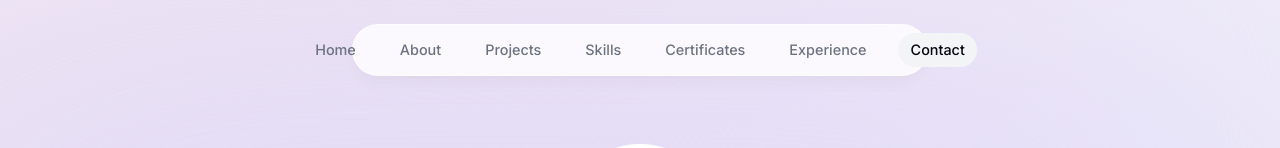
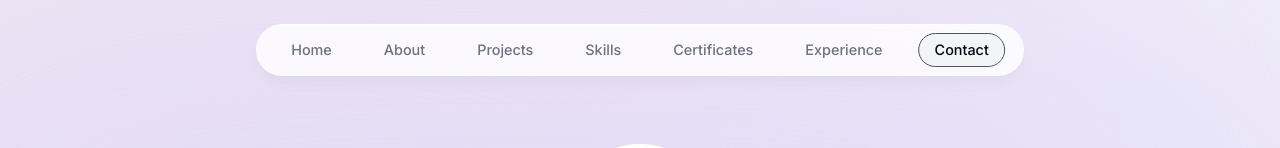
Before and after one commit to amol1629/amol-portfolio-website, a Next.js app: page / in a window 1280 px wide. Shown: the top 148 px of the page. Built offline with nearby package versions, Linux system fonts and the light colour scheme; no server answers.

Commit message:
minor changes

```diff
--- a/components/contact.tsx
+++ b/components/contact.tsx
@@ -34,7 +34,7 @@ export default function Contact() {
 			<p className="text-gray-700 -mt-6 dark:text-white/80">
 				Please contact me directly at{" "}
 				<a className="underline" href="mailto:example@gmail.com">
-          example@gmail.com
+					amol1629rathod@gmail.com
 				</a>{" "}
 				or through this form.
 			</p>
@@ -67,7 +67,9 @@ export default function Contact() {
 					required
 					maxLength={5000}
 				/>
+				<div className="mx-auto">
 					<SubmitBtn />
+				</div>
 			</form>
 		</motion.section>
   );
--- a/components/experience.tsx
+++ b/components/experience.tsx
@@ -46,15 +46,7 @@ export default function Experience() {
 									? "0.4rem solid #9ca3af"
 									: "0.4rem solid rgba(255, 255, 255, 0.5)",
 						}}
-						date={
-							<motion.div
-								initial={{ opacity: 0 }}
-								animate={{ opacity: 1 }}
-								transition={{ duration: 0.5 }}
-							>
-								{item.date}
-							</motion.div>
-						}
+						date={item?.date}
 						icon={
 							<motion.div
 								initial={{ scale: 0 }}
--- a/components/footer.tsx
+++ b/components/footer.tsx
@@ -4,7 +4,7 @@ export default function Footer() {
   return (
     <footer className="mb-10 px-4 text-center text-gray-500">
       <small className="mb-2 block text-xs">
-        &copy; 2030 Ricardo. All rights reserved.
+        &copy; 2025 Amol Rathod. All rights reserved.
       </small>
       <p className="text-xs">
         <span className="font-semibold">About this website:</span> built with
--- a/components/header.tsx
+++ b/components/header.tsx
@@ -14,7 +14,7 @@ export default function Header() {
   return (
 		<header className="z-[999] relative">
 			<motion.div
-        className="fixed top-0 left-1/2 h-[4.5rem] w-full rounded-none border border-white border-opacity-40 bg-white bg-opacity-80 shadow-lg shadow-black/[0.03] backdrop-blur-[0.5rem] sm:top-6 sm:h-[3.25rem] sm:w-[36rem] sm:rounded-full dark:bg-gray-950 dark:border-black/40 dark:bg-opacity-75"
+				className="fixed top-0 left-1/2 h-[4.5rem] w-full rounded-none border border-white border-opacity-40 bg-white bg-opacity-80 shadow-lg shadow-black/[0.03] backdrop-blur-[0.5rem] sm:top-6 sm:h-[3.25rem] sm:w-[48rem] sm:rounded-full dark:bg-gray-950 dark:border-black/40 dark:bg-opacity-75"
 				initial={{ y: -100, x: "-50%", opacity: 0 }}
 				animate={{ y: 0, x: "-50%", opacity: 1 }}
 			></motion.div>
@@ -30,9 +30,9 @@ export default function Header() {
 						>
 							<Link
 								className={clsx(
-                  "flex w-full items-center justify-center px-3 py-3 hover:text-gray-950 transition dark:text-gray-500 dark:hover:text-gray-300",
+									"flex w-full items-center justify-center px-4 py-3  hover:text-gray-950 transition dark:text-gray-500 dark:hover:text-gray-300",
 									{
-                    "text-gray-950 dark:text-gray-200":
+										"text-gray-950 dark:text-gray-100":
 											activeSection === link.name,
 									}
 								)}
@@ -46,7 +46,7 @@ export default function Header() {
 
 								{link.name === activeSection && (
 									<motion.span
-                    className="bg-gray-100 rounded-full absolute inset-0 -z-10 dark:bg-gray-800"
+										className="bg-gray-100 rounded-full border border-gray-600 dark:border-white  absolute inset-0 -z-10 dark:bg-gray-800 "
 										layoutId="activeSection"
 										transition={{
 											type: "spring",
--- a/components/project.tsx
+++ b/components/project.tsx
@@ -28,10 +28,10 @@ export default function Project({
 				scale: scaleProgress,
 				opacity: opacityProgress,
 			}}
-			className="group mb-6 sm:mb-10 last:mb-0"
+			className="group mb-6 sm:mb-10 last:mb-0 "
 		>
 			<section
-				className="relative bg-gray-100 dark:bg-gray-800 max-w-[44rem] dark:border-gray-700 rounded-2xl overflow-hidden
+				className="relative bg-gray-100  bg-gradient-to-r from-gray-100 to-gray-50 dark:from-gray-800 dark:to-gray-700 shadow-lg group dark:bg-gray-800 max-w-[44rem] dark:border-gray-700 rounded-2xl overflow-hidden
         sm:pr-8 sm:h-[24rem] transition-all duration-300 ease-in-out
         hover:bg-gray-200 dark:hover:bg-gray-700 hover:shadow-lg group-hover:scale-105
         border-l-4 border-transparent group-hover:border-gray-700 dark:group-hover:border-gray-300"
```
Also changed, not shown: components/projects.tsx (+4 -4 lines). Lines whose indentation alone changed are shown as unchanged.
